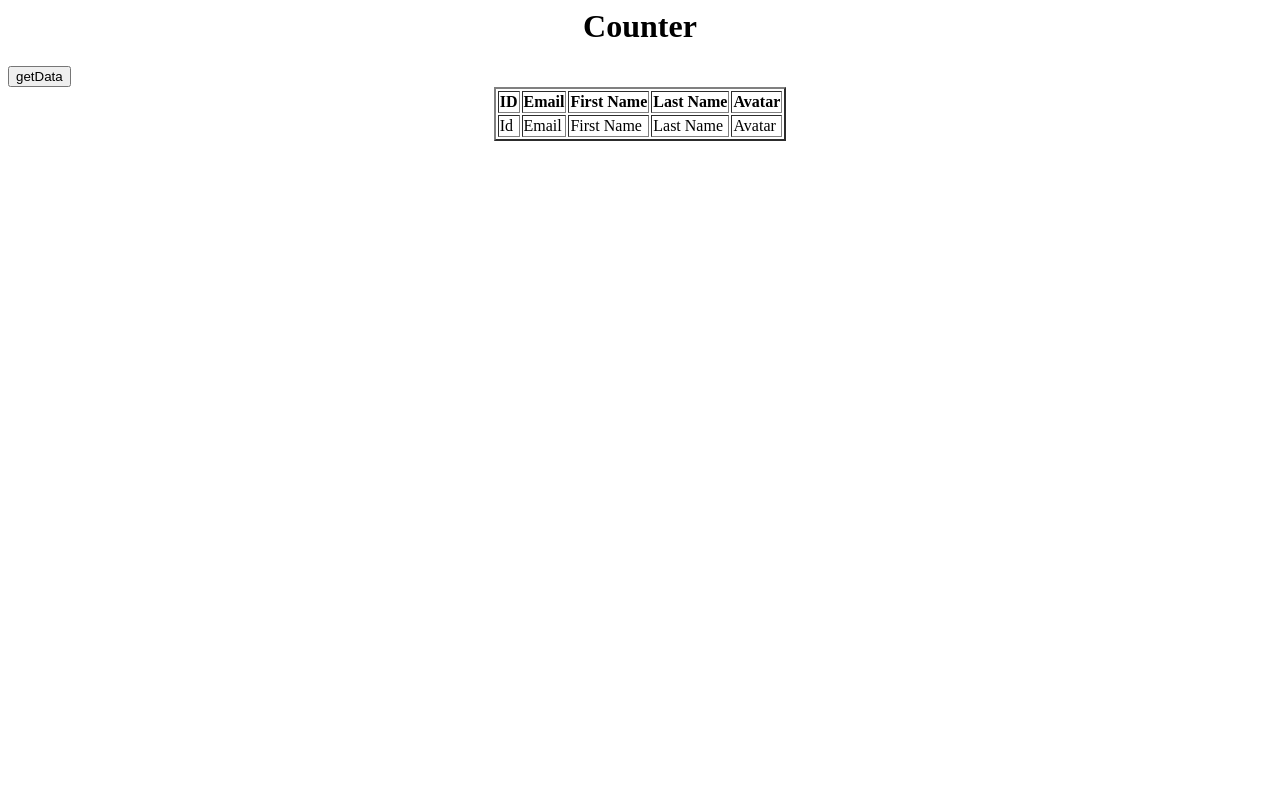
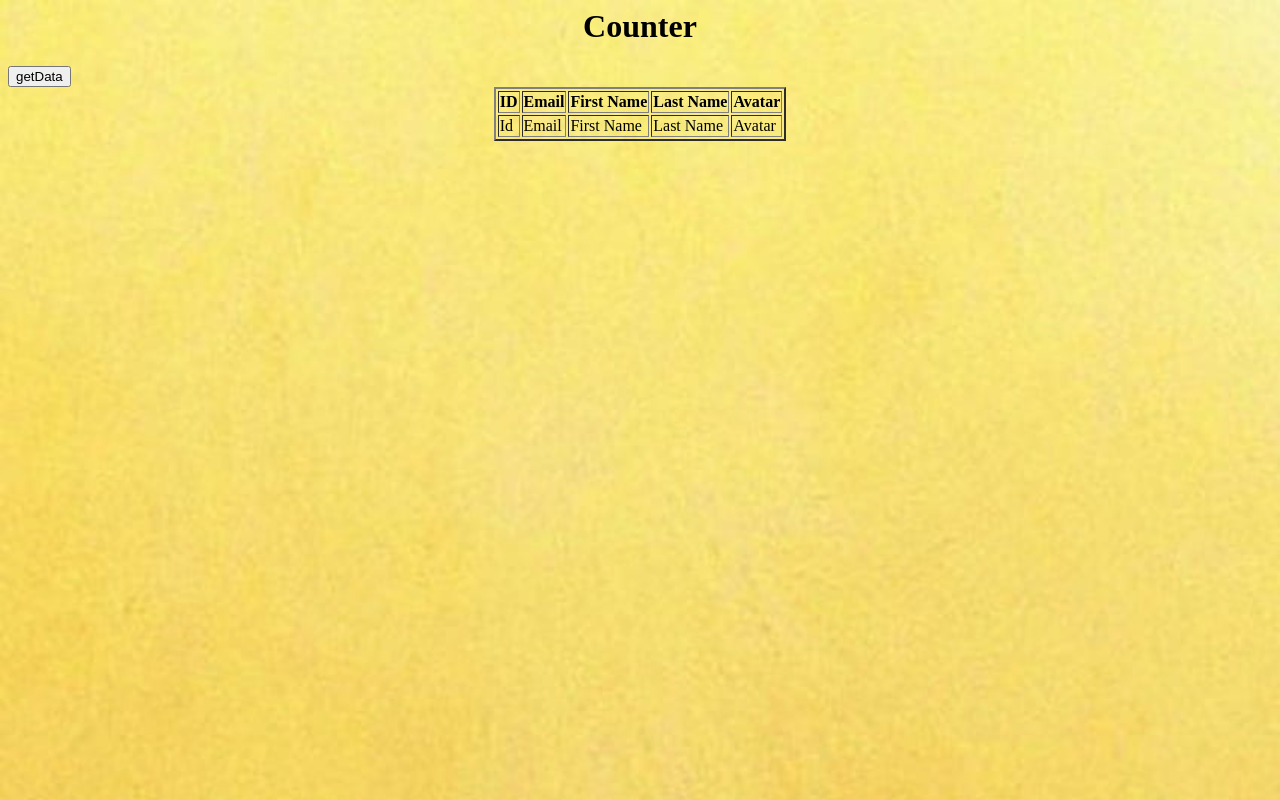
Before and after one commit to KadambariRaut/Ajax-Project, a plain HTML site: page index.html in a window 1280 px wide. Drawn offline with Linux system fonts and the light colour scheme.

Commit message:
Update index.html

```diff
--- a/index.html
+++ b/index.html
@@ -1,3 +1,13 @@
+<style>
+    body{
+    background-image: url('plaingold.jpg');
+    background-repeat: no-repeat;
+    background-size: cover;
+    background-attachment: fixed;
+}
+    </style>
+
+</style>
 <h1 align="center" id="Counter">Counter</h1>
 <button onclick="getData()">getData</button>
 <table border="2px" align="center">
```
